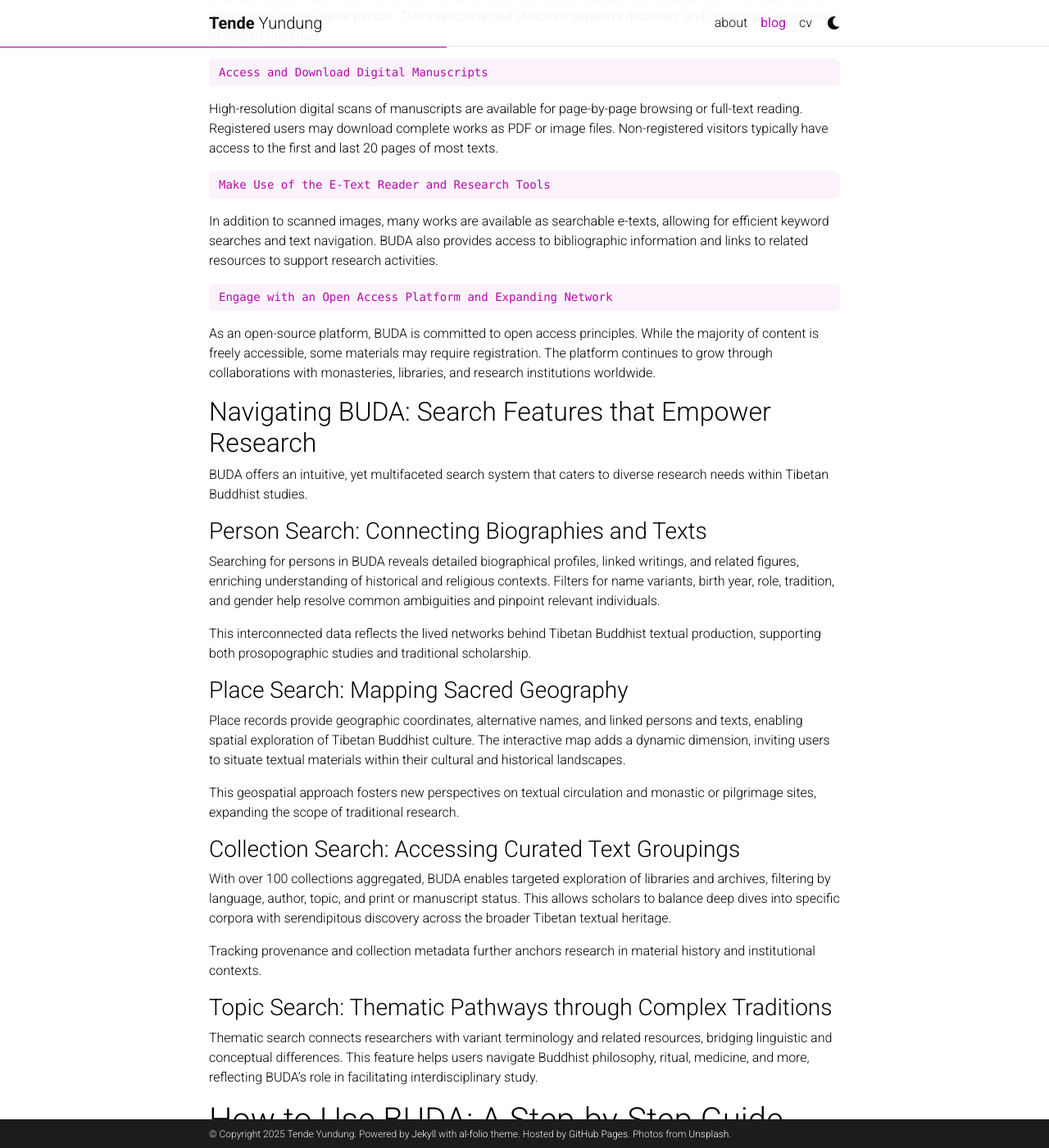
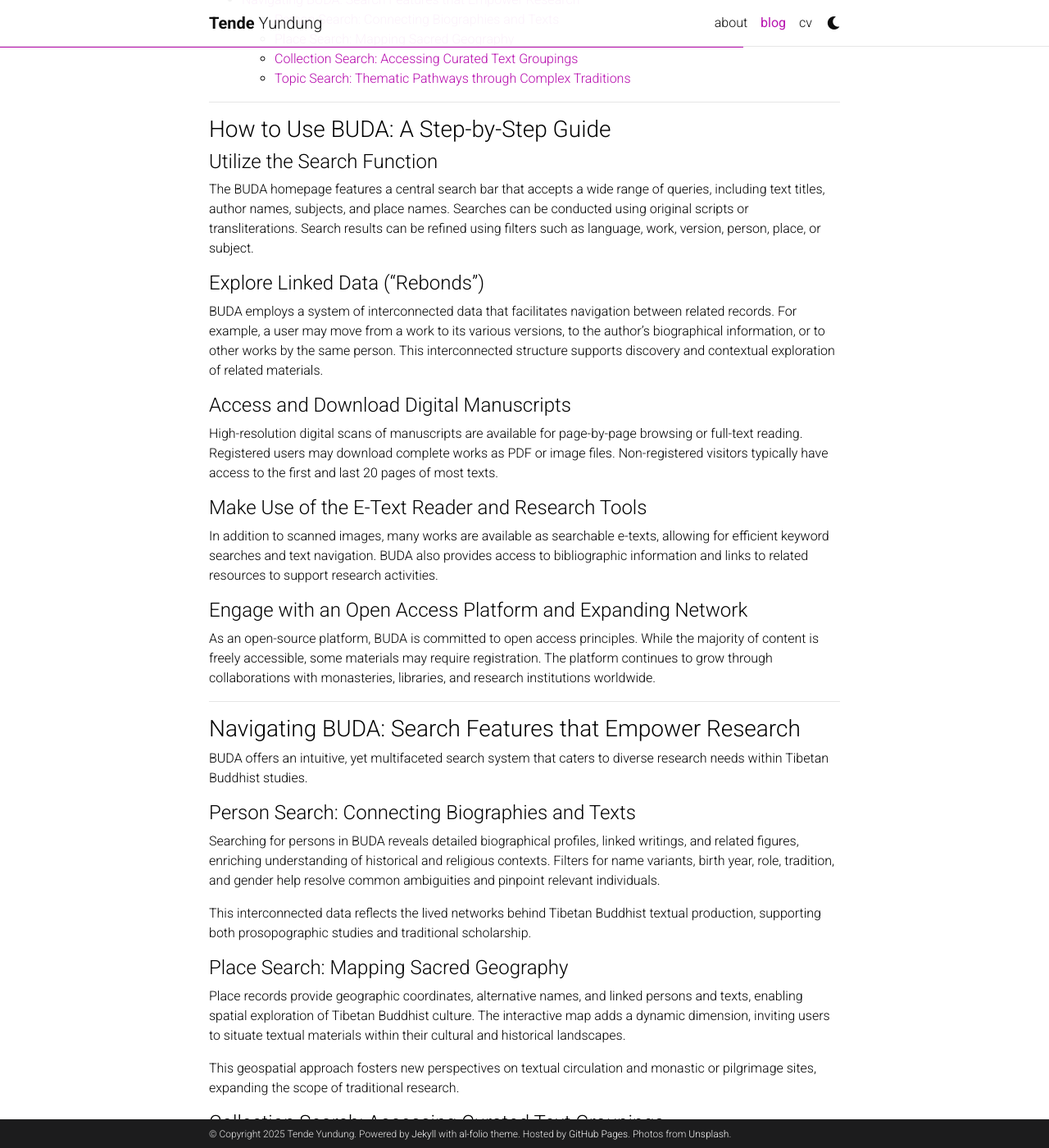
Before and after one commit to yundung/yundung.github.io, a Jekyll site: the page built from _posts/2025-04-11-BUDA.md, in a window 1280 px wide and 1400 px high, scrolled down 1773 px. Shown: the whole window at 82% size. Built offline with Jekyll 4.4.1, drawn with Linux system fonts in a browser that asks for light colours; full-size pictures stand in for the smaller copies a plugin makes; comment, search, counter and statistics services are not loaded; a style sheet for code colours, icons or effects is not loaded; some of the changed text lies outside the part shown.

```diff
--- a/_posts/2025-04-11-BUDA.md
+++ b/_posts/2025-04-11-BUDA.md
@@ -32,66 +32,16 @@ This blog post highlights how BUDA’s search features and data organization pro
 
 ---
 
-## How to Explore the Vast Collection of Tibetan and Buddhist Literature on BUDA
+## Exploring the Vast Collection of Tibetan and Buddhist Literature on BUDA
 BUDA is built as an open-source platform based on open standards, designed for free use and easy access. At its core are two key technologies: the International Image Interoperability Framework (IIIF) and Linked Open Data.[^1]
 - IIIF enables BUDA to provide a rich, user-friendly interface for viewing, downloading, annotating, and sharing high-quality images of Buddhist manuscripts—capabilities far beyond previous systems
 - BUDA’s Linked Open Data architecture structures information in a machine-readable, interconnected way, allowing seamless linking and querying across datasets. This not only supports long-term preservation but also creates a dynamic, globally accessible scholarly hub that connects texts, people, places, and historical contexts within Buddhist cultural heritage.
 
 This digital platform allows for accessing an extensive collection of Tibetan and Buddhist texts in multiple languages, including Tibetan, Sanskrit, Chinese, Pali, Burmese, and Khmer.
 
-### How to Use BUDA: A Step-by-Step Guide
-    Utilize the Search Function
+## How to Use BUDA: A Step-by-Step Guide
 
-The BUDA homepage features a central search bar that accepts a wide range of queries, including text titles, author names, subjects, and place names. Searches can be conducted using original scripts or transliterations. Search results can be refined using filters such as language, work, version, person, place, or subject.
-
-    Explore Linked Data ("Rebonds")
-
-BUDA employs a system of interconnected data that facilitates navigation between related records. For example, a user may move from a work to its various versions, to the author’s biographical information, or to other works by the same person. This interconnected structure supports discovery and contextual exploration of related materials.
-
-    Access and Download Digital Manuscripts
-
-High-resolution digital scans of manuscripts are available for page-by-page browsing or full-text reading. Registered users may download complete works as PDF or image files. Non-registered visitors typically have access to the first and last 20 pages of most texts.
-
-    Make Use of the E-Text Reader and Research Tools
-
-In addition to scanned images, many works are available as searchable e-texts, allowing for efficient keyword searches and text navigation. BUDA also provides access to bibliographic information and links to related resources to support research activities.
-
-    Engage with an Open Access Platform and Expanding Network
-
-As an open-source platform, BUDA is committed to open access principles. While the majority of content is freely accessible, some materials may require registration. The platform continues to grow through collaborations with monasteries, libraries, and research institutions worldwide.
-
-
-
-## Navigating BUDA: Search Features that Empower Research
-
-BUDA offers an intuitive, yet multifaceted search system that caters to diverse research needs within Tibetan Buddhist studies.
-
-### Person Search: Connecting Biographies and Texts
-
-Searching for persons in BUDA reveals detailed biographical profiles, linked writings, and related figures, enriching understanding of historical and religious contexts. Filters for name variants, birth year, role, tradition, and gender help resolve common ambiguities and pinpoint relevant individuals.
-
-This interconnected data reflects the lived networks behind Tibetan Buddhist textual production, supporting both prosopographic studies and traditional scholarship.
-
-### Place Search: Mapping Sacred Geography
-
-Place records provide geographic coordinates, alternative names, and linked persons and texts, enabling spatial exploration of Tibetan Buddhist culture. The interactive map adds a dynamic dimension, inviting users to situate textual materials within their cultural and historical landscapes.
-
-This geospatial approach fosters new perspectives on textual circulation and monastic or pilgrimage sites, expanding the scope of traditional research.
-
-### Collection Search: Accessing Curated Text Groupings
-
-With over 100 collections aggregated, BUDA enables targeted exploration of libraries and archives, filtering by language, author, topic, and print or manuscript status. This allows scholars to balance deep dives into specific corpora with serendipitous discovery across the broader Tibetan textual heritage.
-
-Tracking provenance and collection metadata further anchors research in material history and institutional contexts.
-
-### Topic Search: Thematic Pathways through Complex Traditions
-
-Thematic search connects researchers with variant terminology and related resources, bridging linguistic and conceptual differences. This feature helps users navigate Buddhist philosophy, ritual, medicine, and more, reflecting BUDA’s role in facilitating interdisciplinary study.
-
-
-# How to Use BUDA: A Step-by-Step Guide
-
-## Table of Contents
+### Table of Contents
 
 - [How to Use BUDA: A Step-by-Step Guide](#how-to-use-buda-a-step-by-step-guide)
   - [Utilize the Search Function](#utilize-the-search-function)
@@ -131,31 +81,31 @@ As an open-source platform, BUDA is committed to open access principles. While t
 
 ---
 
-## Navigating BUDA: Search Features that Empower Research
+### Navigating BUDA: Search Features that Empower Research
 
 BUDA offers an intuitive, yet multifaceted search system that caters to diverse research needs within Tibetan Buddhist studies.
 
-### Person Search: Connecting Biographies and Texts
+#### Person Search: Connecting Biographies and Texts
 
 Searching for persons in BUDA reveals detailed biographical profiles, linked writings, and related figures, enriching understanding of historical and religious contexts. Filters for name variants, birth year, role, tradition, and gender help resolve common ambiguities and pinpoint relevant individuals.
 
 This interconnected data reflects the lived networks behind Tibetan Buddhist textual production, supporting both prosopographic studies and traditional scholarship.
 
-### Place Search: Mapping Sacred Geography
+#### Place Search: Mapping Sacred Geography
 
 Place records provide geographic coordinates, alternative names, and linked persons and texts, enabling spatial exploration of Tibetan Buddhist culture. The interactive map adds a dynamic dimension, inviting users to situate textual materials within their cultural and historical landscapes.
 
 This geospatial approach fosters new perspectives on textual circulation and monastic or pilgrimage sites, expanding the scope of traditional research.
 
-### Collection Search: Accessing Curated Text Groupings
+#### Collection Search: Accessing Curated Text Groupings
 
 With over 100 collections aggregated, BUDA enables targeted exploration of libraries and archives, filtering by language, author, topic, and print or manuscript status. This allows scholars to balance deep dives into specific corpora with serendipitous discovery across the broader Tibetan textual heritage.
 
 Tracking provenance and collection metadata further anchors research in material history and institutional contexts.
 
-### Topic Search: Thematic Pathways through Complex Traditions
+#### Topic Search: Thematic Pathways through Complex Traditions
 
 Thematic search connects researchers with variant terminology and related resources, bridging linguistic and conceptual differences. This feature helps users navigate Buddhist philosophy, ritual, medicine, and more, reflecting BUDA’s role in facilitating interdisciplinary study.
 
 
-[^1]:  https://www.bdrc.io/buda-archive/
+[^1]:  [https://www.bdrc.io/buda-archive/](https://www.bdrc.io/buda-archive/)
```
Also changed, not shown: other parts of _posts/2025-04-11-BUDA.md (+1 -1 lines), _posts/2025-04-04-introduction.md (+4 -2 lines), _posts/2025-04-18-BUDA2.md (+3 -3 lines).
